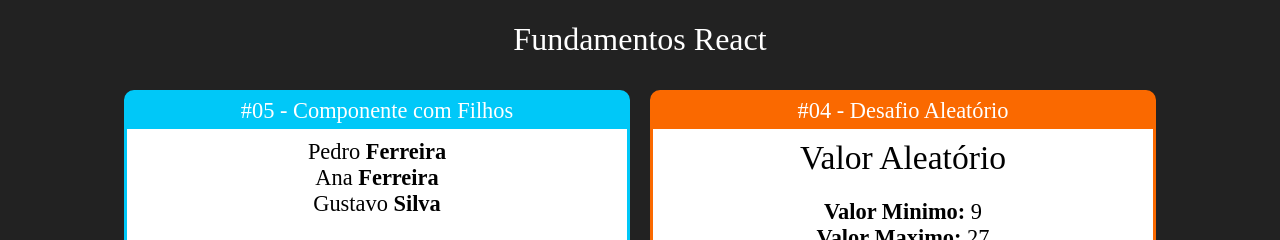
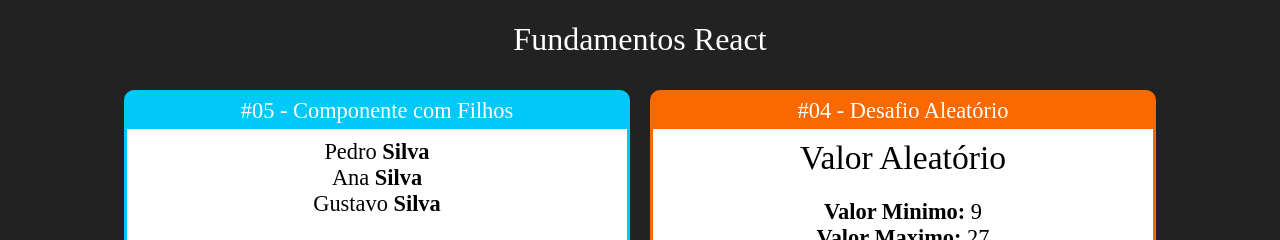
Before and after one commit to igortuag/FundamentosReact, a React (Create React App) app: page / in a window 1280 px wide. Shown: the top 240 px of the page. Built offline with nearby package versions, Linux system fonts and the light colour scheme; the HTML template or start-up script is replaced by a standard one.

Commit message:
23. Componente com Filho #02

```diff
--- a/src/App.jsx
+++ b/src/App.jsx
@@ -7,6 +7,7 @@
 import Fragmento from './components/basicos/Fragmento'
 import Aleatorio from './components/basicos/Aleatorio'
 import Familia from './components/basicos/Familia'
+import FamiliaMembro from './components/basicos/FamiliaMembro'
 
 export default _ =>
     <div className="App">
@@ -15,7 +16,11 @@
         <div className="Cards">
 
             <Card titulo="#05 - Componente com Filhos" color="#00C8F8">
-                <Familia sobreNome="Ferreira"/>
+                <Familia sobreNome="Silva">
+                    <FamiliaMembro nome="Pedro" />
+                    <FamiliaMembro nome="Ana" />
+                    <FamiliaMembro nome="Gustavo" />
+                </Familia>
             </Card>
 
             <Card titulo="#04 - Desafio Aleatório" color="#FA6900">
--- a/src/components/basicos/Familia.jsx
+++ b/src/components/basicos/Familia.jsx
@@ -1,12 +1,12 @@
-import React from 'react'
+import React, { cloneElement } from 'react'
 import FamiliaMembro from './FamiliaMembro'
 
 export default props => {
     return (
         <div>
-            <FamiliaMembro nome="Pedro" {...props}/>
-            <FamiliaMembro nome="Ana" {...props}/>
-            <FamiliaMembro nome="Gustavo" sobreNome="Silva"/>
+            {props.children.map((child, i) => {
+                return cloneElement(child, { ...props, key: i })
+            })}
         </div>
     )
 }
```
